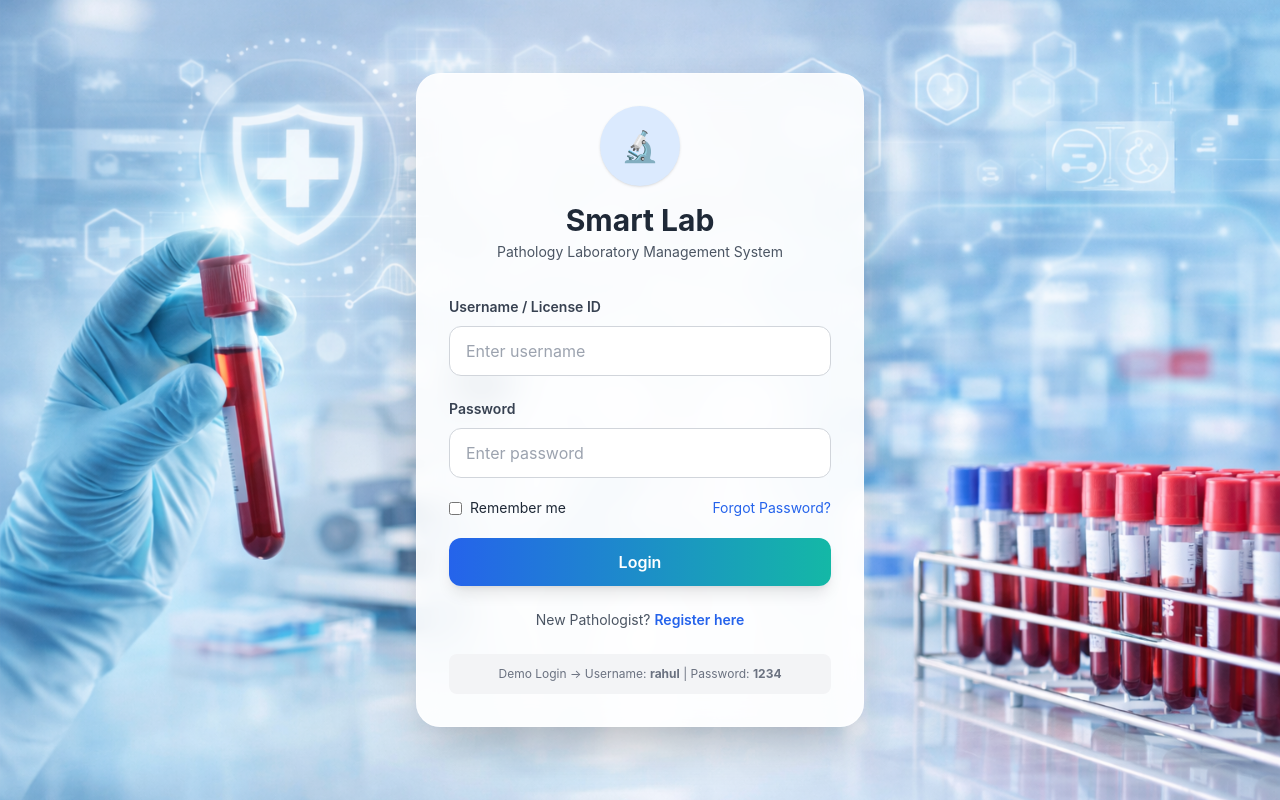
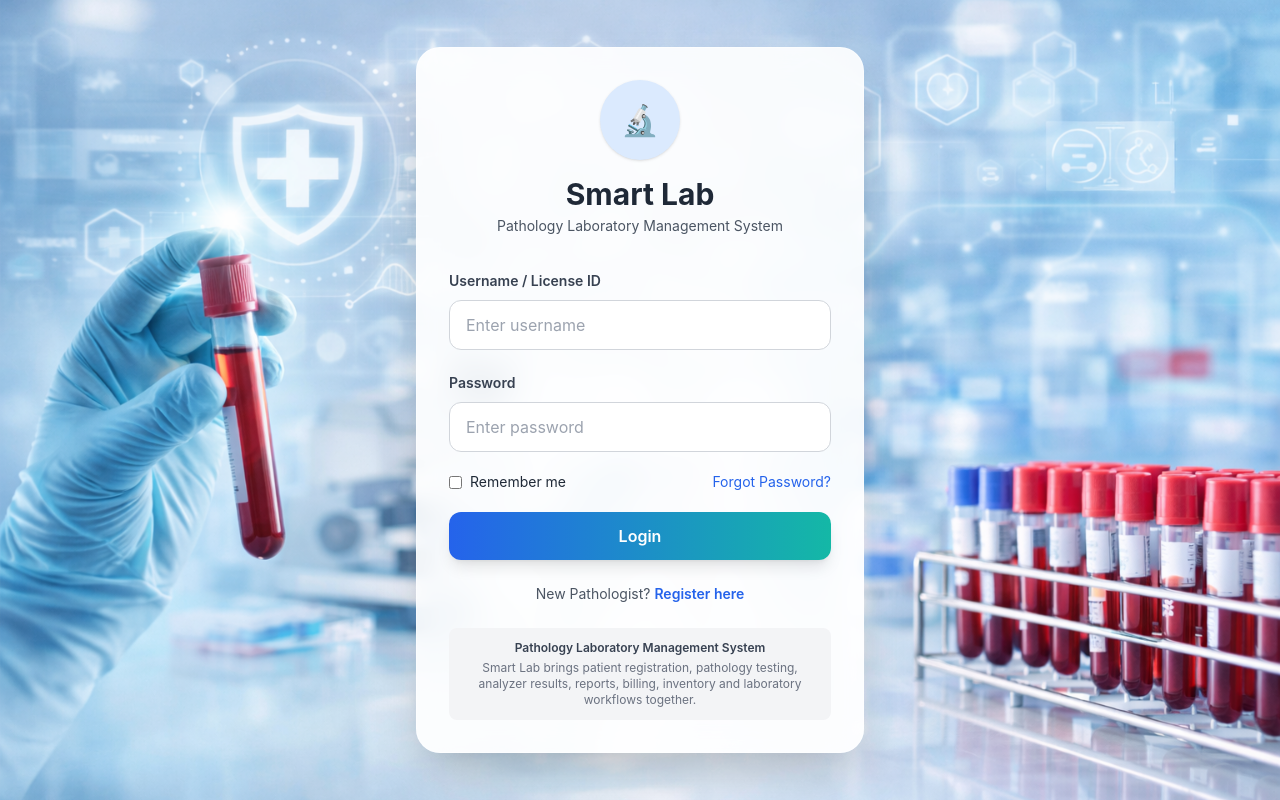
Before and after one commit to rahulghasti1126/smart_lab2, a React (Vite) app in the folder smart lab/frontend/: page / in a window 1280 px wide. Built offline with nearby package versions, Linux system fonts and the light colour scheme; no server answers.

Commit message:
Add SEO and Google indexing configuration

```diff
--- a/smart lab/frontend/index.html
+++ b/smart lab/frontend/index.html
@@ -4,7 +4,31 @@
     <meta charset="UTF-8" />
     <link rel="icon" type="image/png" href="/logo.png.png" />
     <meta name="viewport" content="width=device-width, initial-scale=1.0" />
-    <title>Smart Lab</title>
+    <meta name="description" content="Smart Lab is an automated pathology laboratory management system for managing patients, pathology tests, analyzer results, reports, billing, inventory and laboratory workflows." />
+    <meta name="keywords" content="Smart Lab, Smart Lab Pathology, Smart Lab LIS, Pathology Laboratory Management System, Automated Pathology Diagnostic System, Laboratory Information System, Pathology Lab Software, Diagnostic Laboratory Management System" />
+    <meta name="robots" content="index, follow" />
+    <link rel="canonical" href="https://smartlab2-frontend.vercel.app/" />
+    <meta property="og:title" content="Smart Lab | Pathology Laboratory Management System" />
+    <meta property="og:description" content="Smart Lab is an automated pathology laboratory management system for managing patients, pathology tests, analyzer results, reports, billing, inventory and laboratory workflows." />
+    <meta property="og:url" content="https://smartlab2-frontend.vercel.app/" />
+    <meta property="og:type" content="website" />
+    <meta name="twitter:card" content="summary" />
+    <meta name="twitter:title" content="Smart Lab | Pathology Laboratory Management System" />
+    <meta name="twitter:description" content="Smart Lab is an automated pathology laboratory management system for managing patients, pathology tests, analyzer results, reports, billing, inventory and laboratory workflows." />
+    <meta name="twitter:url" content="https://smartlab2-frontend.vercel.app/" />
+    <title>Smart Lab | Pathology Laboratory Management System</title>
+    <script type="application/ld+json">
+      {
+        "@context": "https://schema.org",
+        "@type": "WebApplication",
+        "name": "Smart Lab",
+        "alternateName": "Smart Lab - Pathology Laboratory Management System",
+        "description": "Smart Lab is a pathology laboratory management system for managing patients, pathology tests, analyzer results, reports, billing, inventory and laboratory workflows.",
+        "url": "https://smartlab2-frontend.vercel.app/",
+        "applicationCategory": "BusinessApplication",
+        "operatingSystem": "Web"
+      }
+    </script>
   </head>
   <body>
     <div id="root"></div>
--- a/smart lab/frontend/src/app/App.jsx
+++ b/smart lab/frontend/src/app/App.jsx
@@ -1,5 +1,5 @@
-import React from 'react';
-import { BrowserRouter, Routes, Route, Navigate } from 'react-router-dom';
+import React, { useEffect } from 'react';
+import { BrowserRouter, Routes, Route, Navigate, useLocation } from 'react-router-dom';
 import Login from '../features/report/pages/Login';
 import Register from '../features/report/pages/Register';
 import Home from '../features/report/pages/Home';
@@ -23,9 +23,23 @@ const PrivateRoute = ({ children }) => {
   return user ? children : <Navigate to="/" />;
 };
 
+const RouteIndexing = () => {
+  const { pathname } = useLocation();
+
+  useEffect(() => {
+    const robots = document.querySelector('meta[name="robots"]');
+    if (robots) {
+      robots.content = pathname === '/' ? 'index, follow' : 'noindex, nofollow';
+    }
+  }, [pathname]);
+
+  return null;
+};
+
 function App() {
   return (
     <BrowserRouter>
+      <RouteIndexing />
       <Routes>
         <Route path="/" element={<Login />} />
         <Route path="/register" element={<Register />} />
--- a/smart lab/frontend/src/features/report/pages/Login.jsx
+++ b/smart lab/frontend/src/features/report/pages/Login.jsx
@@ -133,9 +133,10 @@ const Login = () => {
           </Link>
         </p>
 
-        {/* Demo credentials */}
+        {/* Public product description */}
         <div className="mt-6 text-xs text-gray-500 bg-gray-100 p-3 rounded-lg text-center">
-          Demo Login → Username: <b>rahul</b> | Password: <b>1234</b>
+          <p className="font-semibold text-gray-700">Pathology Laboratory Management System</p>
+          <p className="mt-1">Smart Lab brings patient registration, pathology testing, analyzer results, reports, billing, inventory and laboratory workflows together.</p>
         </div>
       </div>
     </div>
```
Also changed, not shown: smart lab/frontend/public/robots.txt (added), 1 other file (tests, documents, lock files or other folders).
